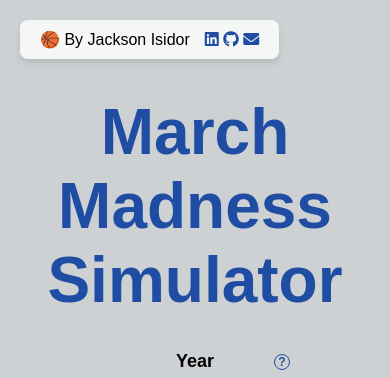
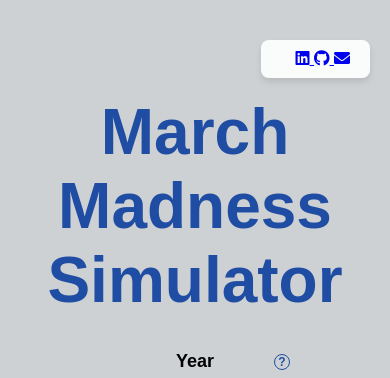
Before and after one commit to jacksonisidor/March-Madness-Simulator, a Flask app: template app/templates/home.html in a window 390 px wide; the page is wider, and only the part inside the window is pictured. Shown: the top 378 px of that part. Run offline with Flask 2, Linux system fonts and the light colour scheme; the template is opened without the code that fills it, so the values that code supplies are empty.

Commit message:
navbar sizing

```diff
--- a/app/templates/home.html
+++ b/app/templates/home.html
@@ -36,11 +36,22 @@
 
         /* For smaller screens, stack the dropdowns vertically */
         @media (max-width: 800px) {
-        .input-container {
-            flex-direction: column;
-            align-items: center;
-            gap: 40px;
-        }
+            .input-container {
+                flex-direction: column;
+                align-items: center;
+                gap: 40px;
+            }
+            .author {
+                display: none;
+            }
+            .navbar {
+                padding: 8px 10px;
+                right: 10px;
+                justify-content: flex-end;
+            }
+            .social-icons a {
+                font-size: 22px;
+            }
         }
 
         .input-group label {
@@ -182,38 +193,52 @@
 
         .navbar {
             position: fixed;
-            top: 20px;
-            left: 20px;
+            top: 40px;
+            right: 20px; /* Moved to the right */
             display: flex;
             align-items: center;
             gap: 15px;
-            background: rgba(255, 255, 255, 0.8);
+            background: rgba(255, 255, 255, 0.9);
             padding: 10px 20px;
             border-radius: 8px;
             box-shadow: 0px 4px 6px rgba(0, 0, 0, 0.1);
+            z-index: 1000;
+            transition: all 0.3s ease-in-out;
         }
 
-        .navbar a {
-            text-decoration: none;
-            color: #1F4DA3;
+
+        .author {
             font-size: 16px;
             font-weight: bold;
+            color: #000000;
         }
 
-        .navbar a:hover {
-            color: #E74C3C;
-        }
-
-        /* Social Icons */
         .social-icons a {
             color: #1F4DA3;
             font-size: 18px;
             transition: color 0.3s ease-in-out;
+
         }
 
         .social-icons a:hover {
             color: #E74C3C;
         }
+
+
+        @media (max-height: 450px) {
+            .author {
+                display: none;
+            }
+            .navbar {
+                padding: 8px 10px;
+                right: 10px;
+                justify-content: flex-end;
+            }
+            .social-icons a {
+                font-size: 22px;
+            }
+        }
+
 
     </style>
 </head>
@@ -222,7 +247,7 @@
     <!-- Navigation Bar -->
     <nav class="navbar">
         <div class="nav-left">
-            <span>🏀 By Jackson Isidor </span>
+            <span class="author">🏀 By Jackson Isidor</span>
         </div>
         <div class="nav-right">
             <a href="https://www.linkedin.com/in/jackson-isidor/" target="_blank">
```
